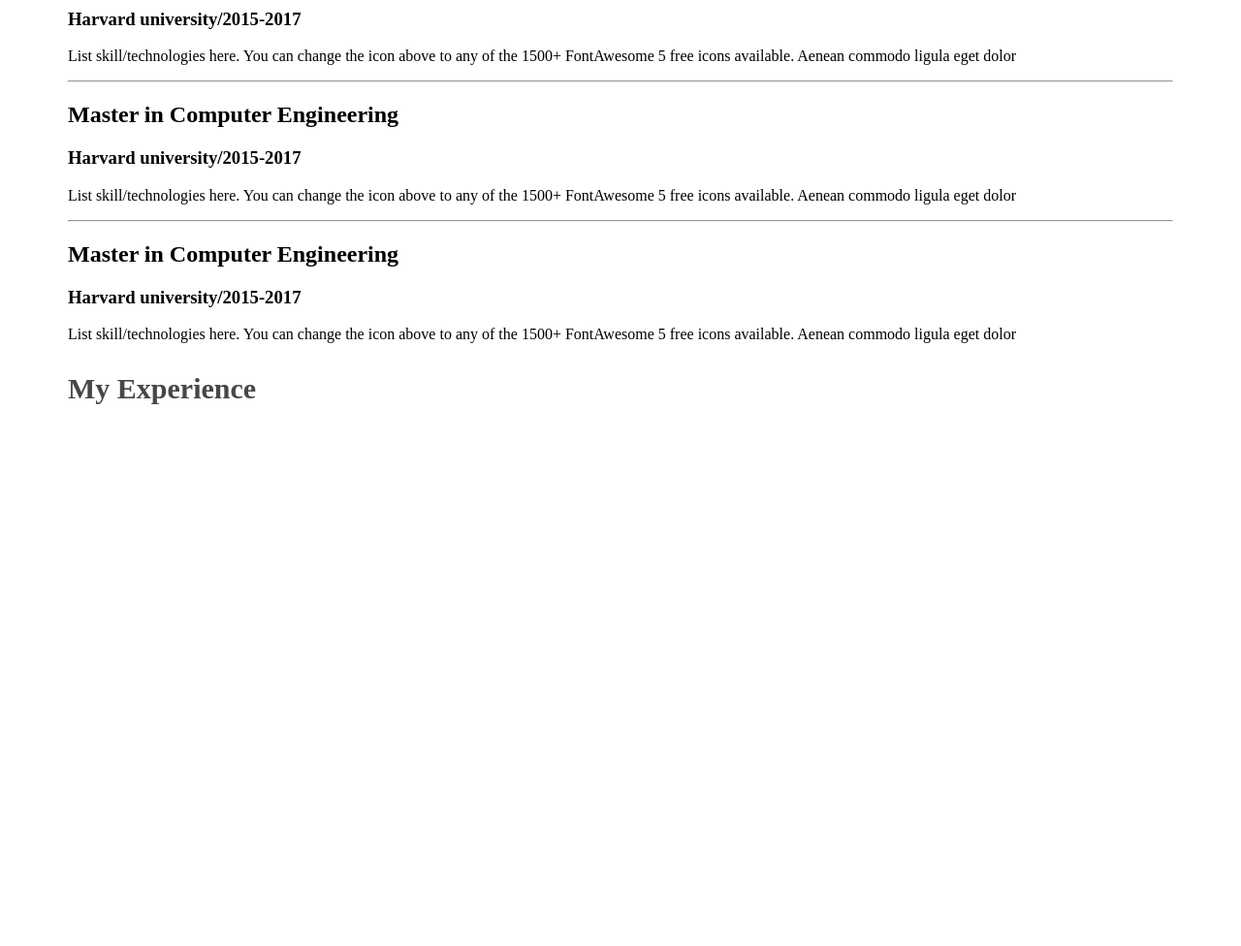
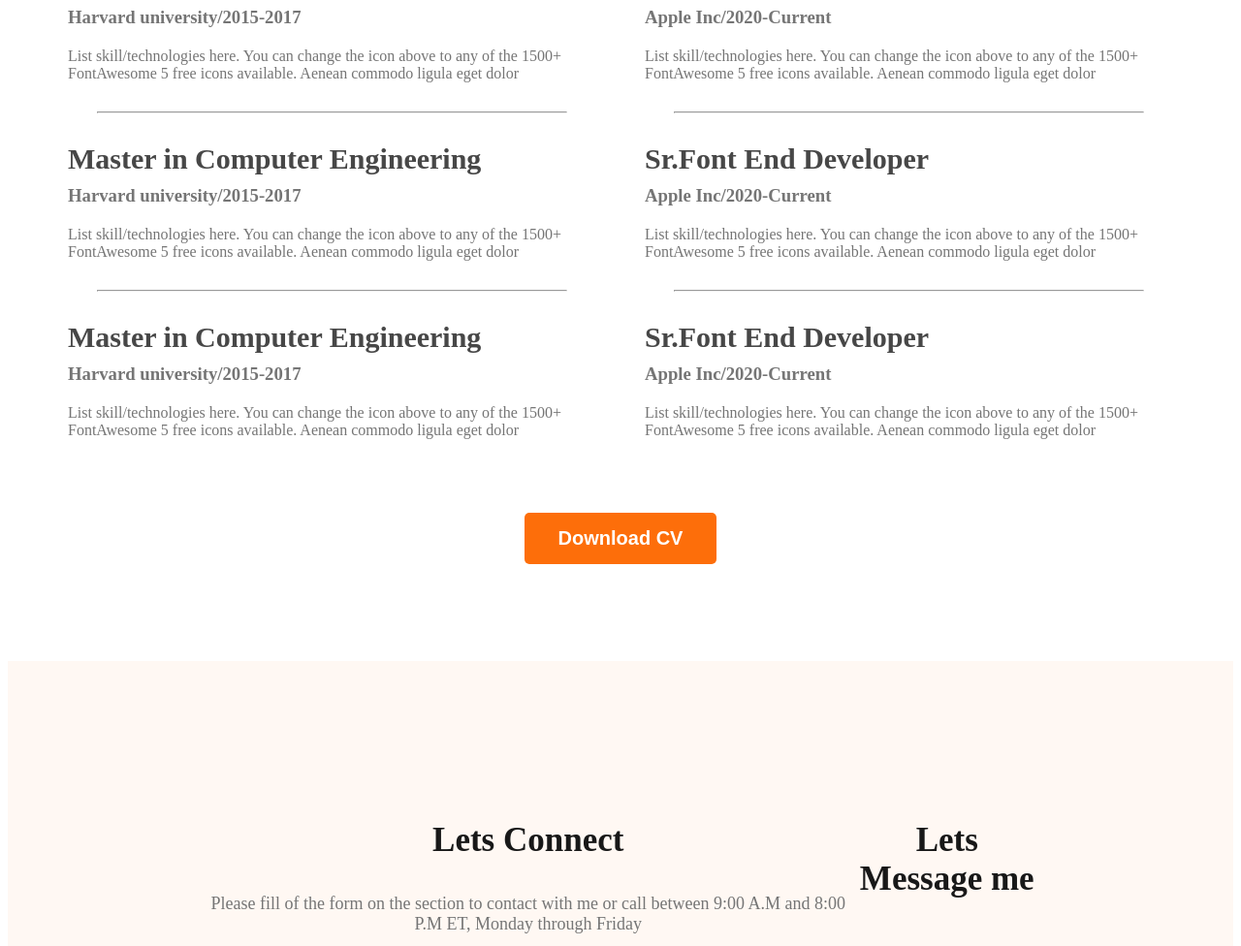
Before and after one commit to alamshahriar/web-developer-portfolio, a plain HTML site: page index.html in a window 1280 px wide. Shown: the part 2280-3256 px from the top of the page at 97% size. Before the commit the page ends 2728 px from the top, so only its background shows below. Drawn offline with Linux system fonts and the light colour scheme.

Commit message:
Basic footer

```diff
--- a/index.html
+++ b/index.html
@@ -112,7 +112,7 @@
             <h3 class="section-title">A summary of My Resume </h3>
 
             <div class="resume-container">
-                <div class="resume-column">
+                <div class="resume-column5">
                     <!-- .resume-column*2>h3.resume-column-title -->
                     <div class="resume-column">
                         <h3 class="resume-column-title">My Education</h3>
@@ -143,14 +143,53 @@
                     </div>
                     <div class="resume-column">
                         <h3 class="resume-column-title">My Experience</h3>
+
+                        <div class="resume-item">
+                            <h2 class="resume-item-title">Sr.Font End Developer</h2>
+                            <h3 class="resume-item-institute">Apple Inc/2020-Current</h3>
+                            <p class="resume-item-description">List skill/technologies here. You can change the icon
+                                above to any of
+                                the 1500+ FontAwesome 5 free icons available. Aenean commodo ligula eget dolor</p>
+                        </div>
+                        <hr>
+                        <div class="resume-item">
+                            <h2 class="resume-item-title">Sr.Font End Developer</h2>
+                            <h3 class="resume-item-institute">Apple Inc/2020-Current</h3>
+                            <p class="resume-item-description">List skill/technologies here. You can change the icon
+                                above to any of
+                                the 1500+ FontAwesome 5 free icons available. Aenean commodo ligula eget dolor</p>
+                        </div>
+                        <hr>
+                        <div class="resume-item">
+                            <h2 class="resume-item-title">Sr.Font End Developer</h2>
+                            <h3 class="resume-item-institute">Apple Inc/2020-Current</h3>
+                            <p class="resume-item-description">List skill/technologies here. You can change the icon
+                                above to any of
+                                the 1500+ FontAwesome 5 free icons available. Aenean commodo ligula eget dolor</p>
+                        </div>
                     </div>
 
                 </div>
             </div>
+            <div class="downlond-cv">
+                <button class="btn-primary">Download CV</button>
+            </div>
         </section>
     </main>
     <footer>
-
+        <div class="footer-column">
+            <h3 class="section-title">Lets Connect</h3>
+            <p class="section-description">Please fill of the form on the section to contact with me or call between
+                9:00 A.M and 8:00 P.M ET, Monday through Friday </p>
+            <div class="social-links">
+                <a href=""><img src="images/icons/facebook.png" alt=""></a>
+                <a href=""><img src="images/icons/twitter.png" alt=""></a>
+                <a href=""><img src="images/icons/insta.png" alt=""></a>
+            </div>
+        </div>
+        <div class="footer-column">
+            <h3 class="section-title">Lets Message me</h3>
+        </div>
     </footer>
 
 </body>
--- a/styles/portfolio.css
+++ b/styles/portfolio.css
@@ -159,8 +159,48 @@ main section {
 }
 
 /* Resume Section styles */
-.resume-column-title {
+.resume-item-title {
     color: #474747;
     font-size: 30px;
     font-weight: 700;
+    margin-bottom: 10px;
 }
+
+.resume-column5 {
+    display: flex;
+    gap: 50px;
+}
+
+.resume-item-institute {
+    margin-bottom: 20px;
+    margin-top: 0px;
+}
+
+.resume-item-institute,
+.resume-item-description {
+    color: #757575;
+
+}
+
+.resume-contain .resume-item-title {
+    color: #474747;
+    font-size: 25px;
+    font-weight: 700;
+}
+
+.resume-container hr {
+    margin: 30px;
+}
+
+.downlond-cv {
+    text-align: center;
+    margin-top: 60px;
+}
+
+/* footer style */
+footer {
+    display: flex;
+    background: #FFF8F3;
+    margin-top: 100px;
+    padding: 130px 200px;
+}
```
